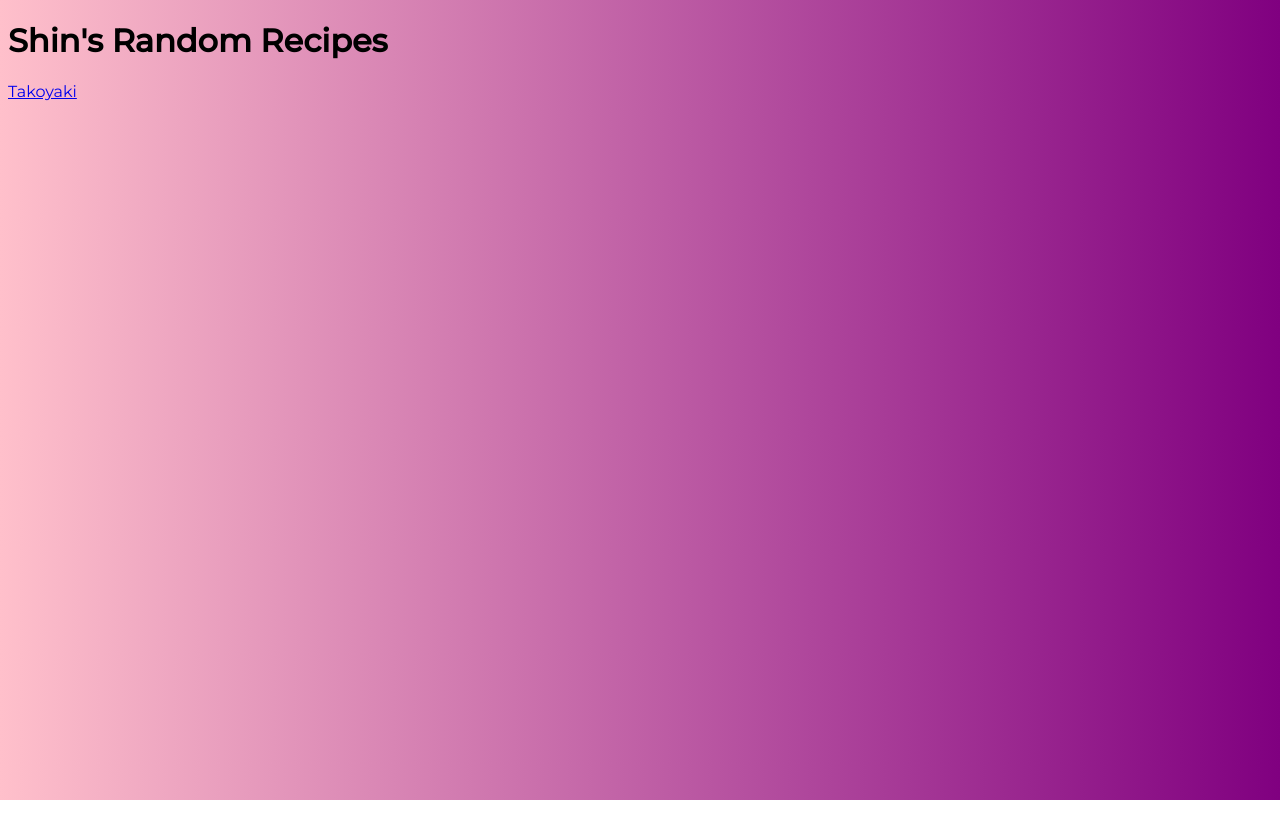
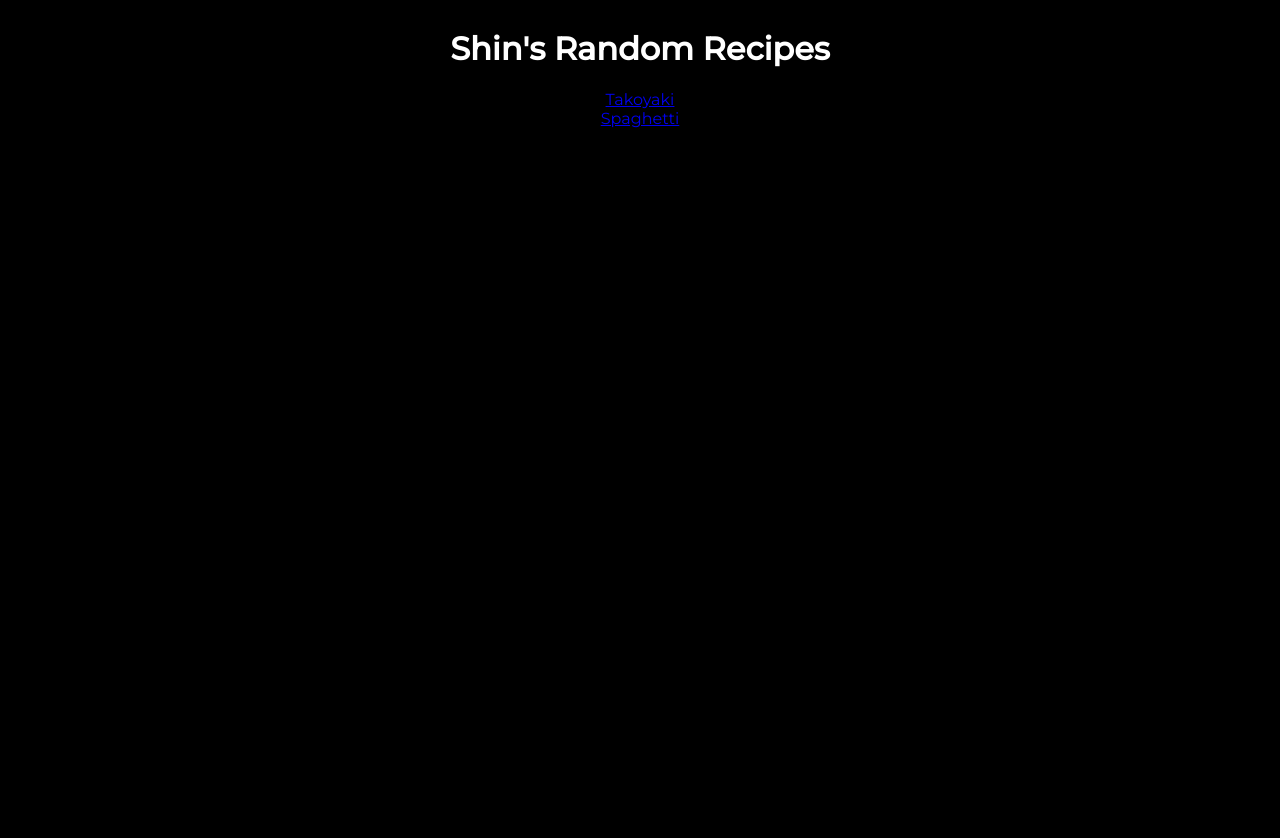
Before and after one commit to ShinAraya/odin-recipes2, a plain HTML site: page index.html in a window 1280 px wide. Before the commit the page ends 800 px from the top, so only its background shows below. Drawn offline with Linux system fonts and the light colour scheme.

Commit message:
put hover effect on homescreen

```diff
--- a/index.css
+++ b/index.css
@@ -1,4 +1,23 @@
 body {
   font-family: 'Montserrat', sans-serif;
-  background: linear-gradient(to right,pink ,purple);
+  background-color: black;
+  color: white;
 }
+
+main {
+  text-align: center;
+  justify-content: start;
+  align-items: center;
+  display: flex;
+  flex-direction: column;
+
+  transition: all 0.5s;
+  width: 50%;
+  height: 1000px;
+  margin: 0 auto;
+  border-radius: 20px;
+}
+
+main:hover {
+  background-color: rgb(184, 102, 186);
+}
--- a/index.html
+++ b/index.html
@@ -12,8 +12,12 @@
   <title>Shin Recipes</title>
 </head>
 <body>
-  <h1>Shin's Random Recipes</h1>
-  <a href="recipes/takoyaki.html">Takoyaki</a>
+  <main>
+    <h1>Shin's Random Recipes</h1>
+    <a href="recipes/takoyaki.html">Takoyaki</a>
+    <a href="recipes/spaghetti.html">Spaghetti</a>
+  </main>
+
 
 </body>
 </html>
--- a/recipes-styles/recipe-layout.css
+++ b/recipes-styles/recipe-layout.css
@@ -104,7 +104,7 @@ body {
   transition: all 0.3s;
 }
 .backhome:hover {
-  color: rgb(184, 102, 186);;
+  color: rgb(184, 102, 186);
   cursor: pointer;
 }
 .con {
```
